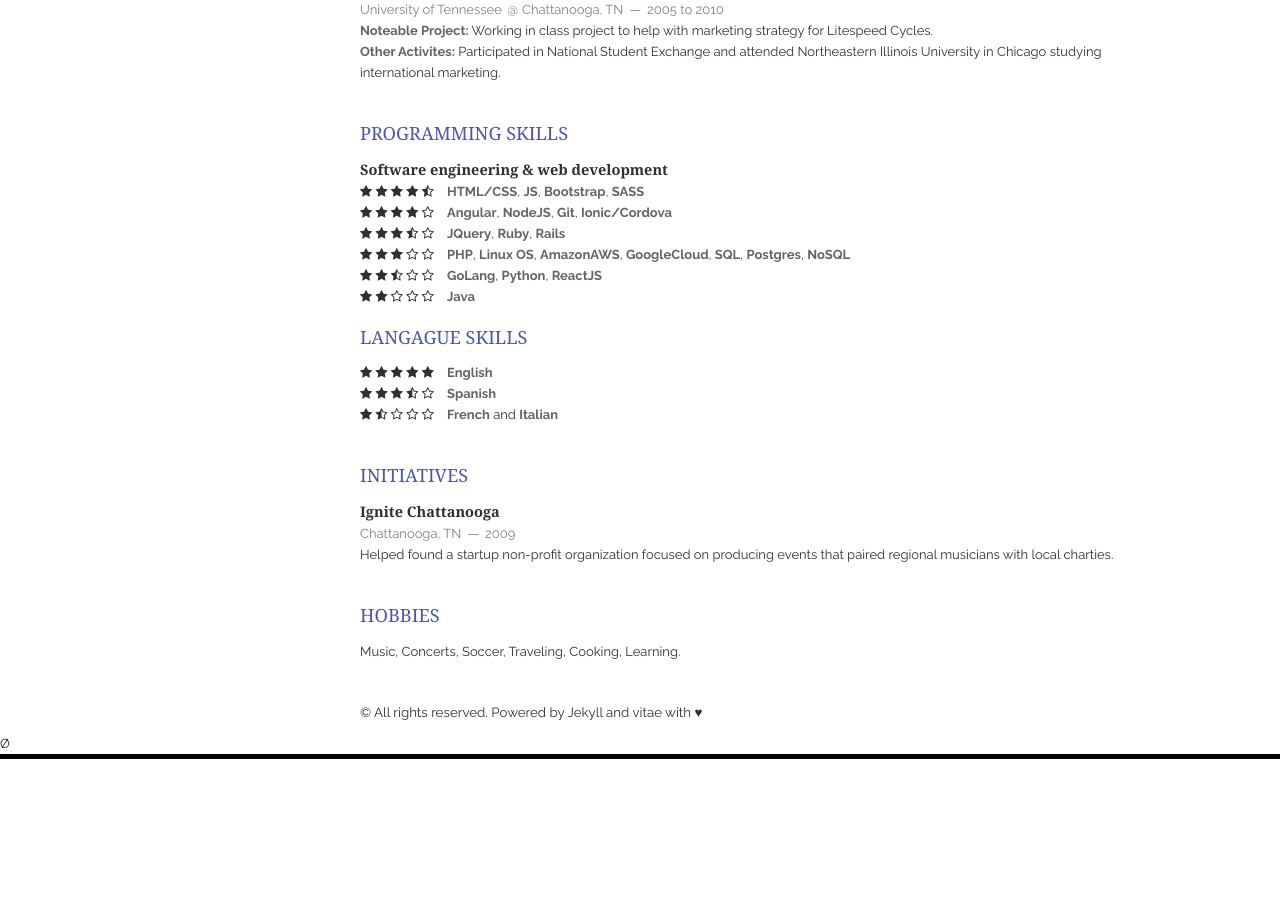
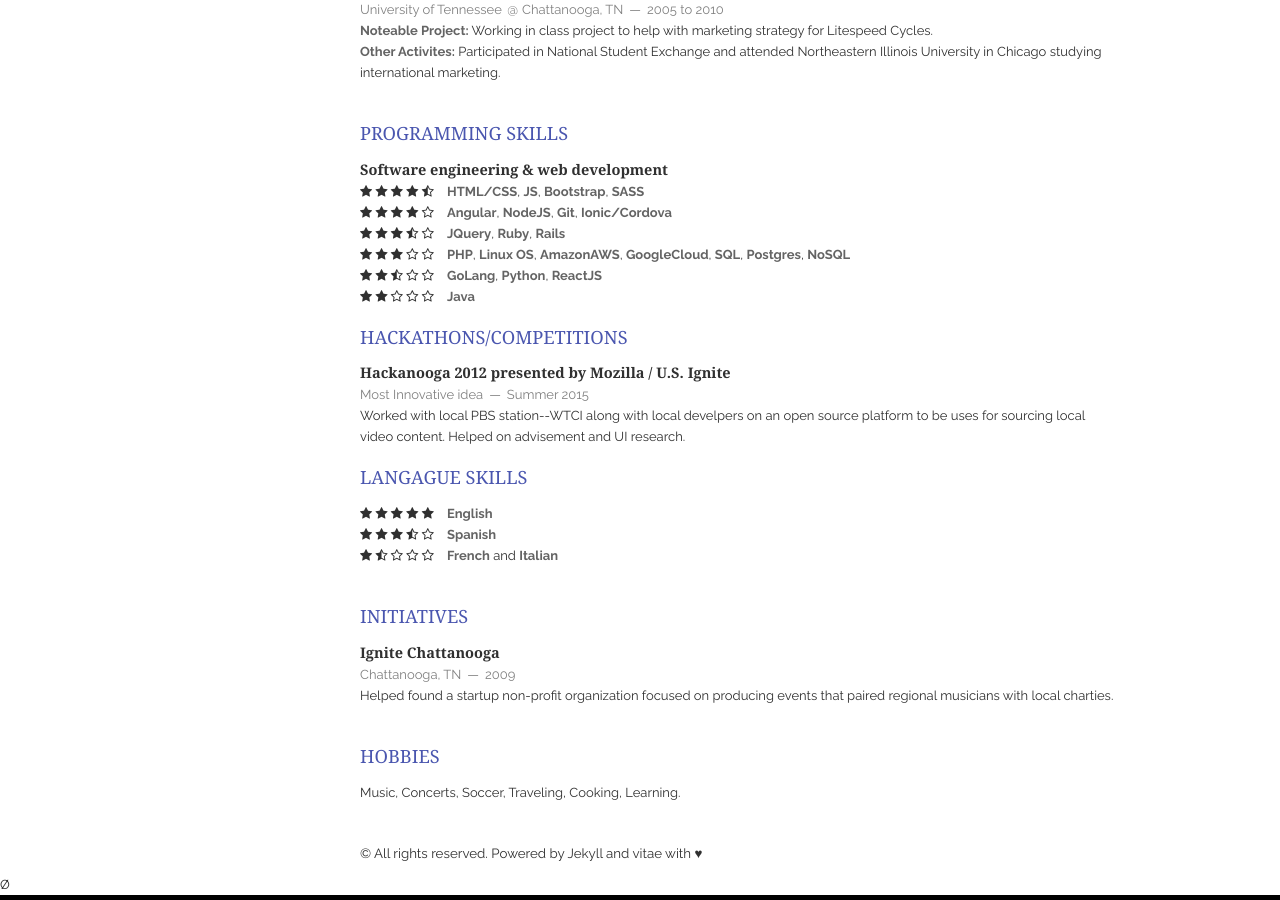
Before and after one commit to davecastlevania/davecastlevania.github.io, a Jekyll site: the page built from index.html, in a window 1280 px wide and 900 px high, scrolled down 862 px. Built offline with Jekyll 4.4.1, drawn with Linux system fonts in a browser that asks for light colours; nearby versions of some CDN libraries; Markdown is read by kramdown in place of the engine named in the settings; the list of posts is cut into pages by our own code; before the commit the page ends 1621 px from its top, so only the background shows below that; some of the changed text lies outside the part shown.

```diff
--- a/_includes/employment.html
+++ b/_includes/employment.html
@@ -2,7 +2,7 @@
     <h1>Employment</h1>
     <article>
         <header>
-            <h1>Founder / President / CTO</h1>
+            <h1>CTO - Lead Developer - Co-Founder</h1>
             <span><address>undaground, LLC - Chattanooga, TN</address><time>Dec 2015 to Present</time></span>
         </header>
         <p>Founded a new media company that provides an app as a platform for local communities to broadcast their content through a live and on-demand podcast directory. Currently heading development and running beta test in Chattanooga Market.
--- a/_includes/skills.html
+++ b/_includes/skills.html
@@ -53,6 +53,14 @@
             <em>Java</em>
         </p>
     </article>
+    <h1>Hackathons/Competitions</h1>
+    <article>
+      <header>
+        <h1>Hackanooga 2012 presented by Mozilla / U.S. Ignite</h1>
+        <span><address>Most Innovative idea</address><time>Summer 2015</time></span>
+      </header>
+      <p>Worked with local PBS station--WTCI along with local develpers on an open source platform to be uses for sourcing local video content. Helped on advisement and UI research.</p>
+    </article>
     <h1>Langague Skills</h1>
     <article>
         <p>
```
